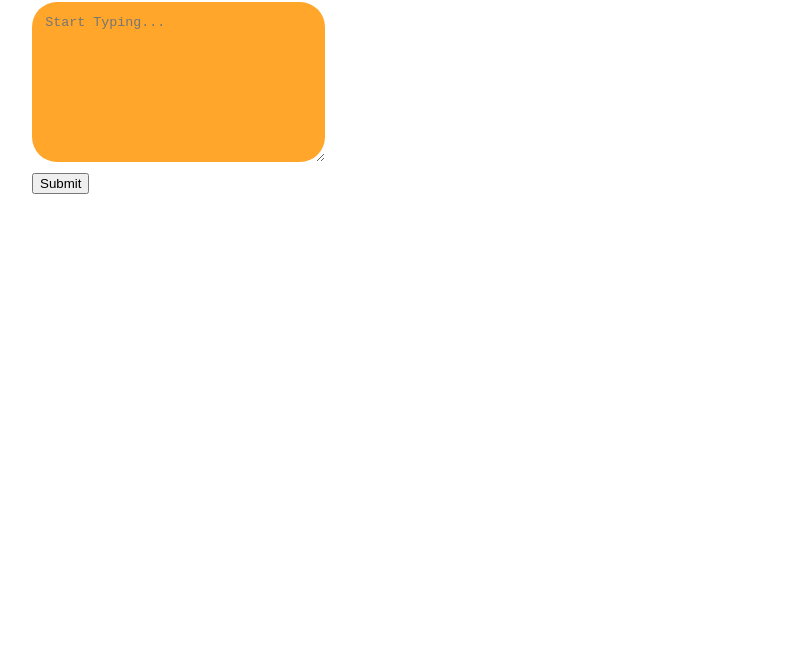
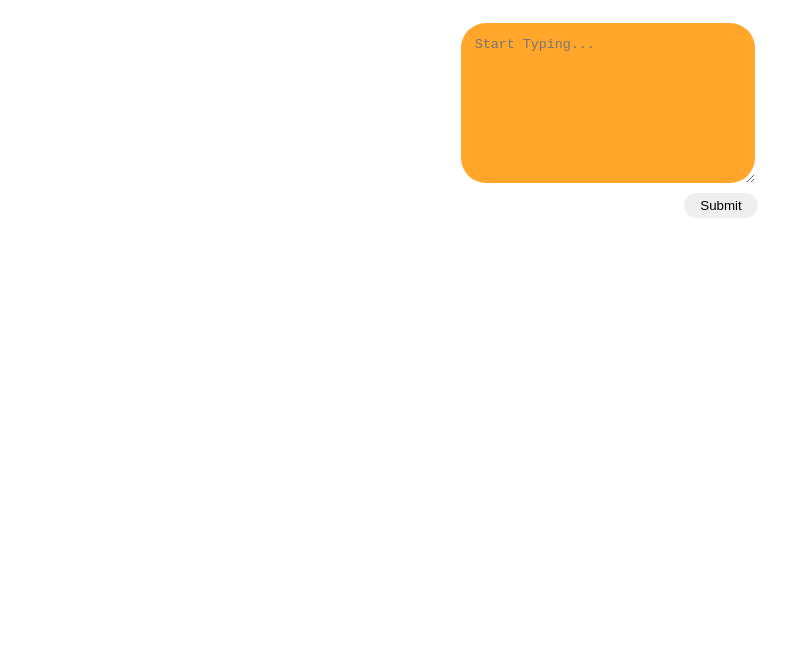
Before and after one commit to pburlew/diary-app, a plain HTML site: page index.html in a window 1280 px wide. Shown: the part 133-800 px from the top of the page, without its empty margins (32-821 px from the left). Drawn offline with Linux system fonts and the light colour scheme.

Commit message:
finished css styling for now

```diff
--- a/index.html
+++ b/index.html
@@ -13,7 +13,7 @@
     <form id="entryForm">
         <textarea class="entry-textbox" placeholder="Start Typing..."></textarea>
         <br/>
-        <button type="submit">Submit</button>
+        <button type="submit" class="button">Submit</button>
     </form>
 
 
--- a/style.css
+++ b/style.css
@@ -2,6 +2,8 @@
 body {
     margin: 5%;
     font-family: 'Gill Sans', 'Gill Sans MT';
+    display: grid;
+    justify-content:center;
 }
 
 .title{
@@ -19,3 +21,16 @@ body {
     border: unset;
     border-radius: 25px;
 }
+
+.entry-textbox:focus{
+    outline: none;
+}
+
+
+#entryForm .button {
+    border: unset;
+    border-radius: 25px;
+    padding: 5px 16px;
+    margin-left: 76%;
+
+}
```
